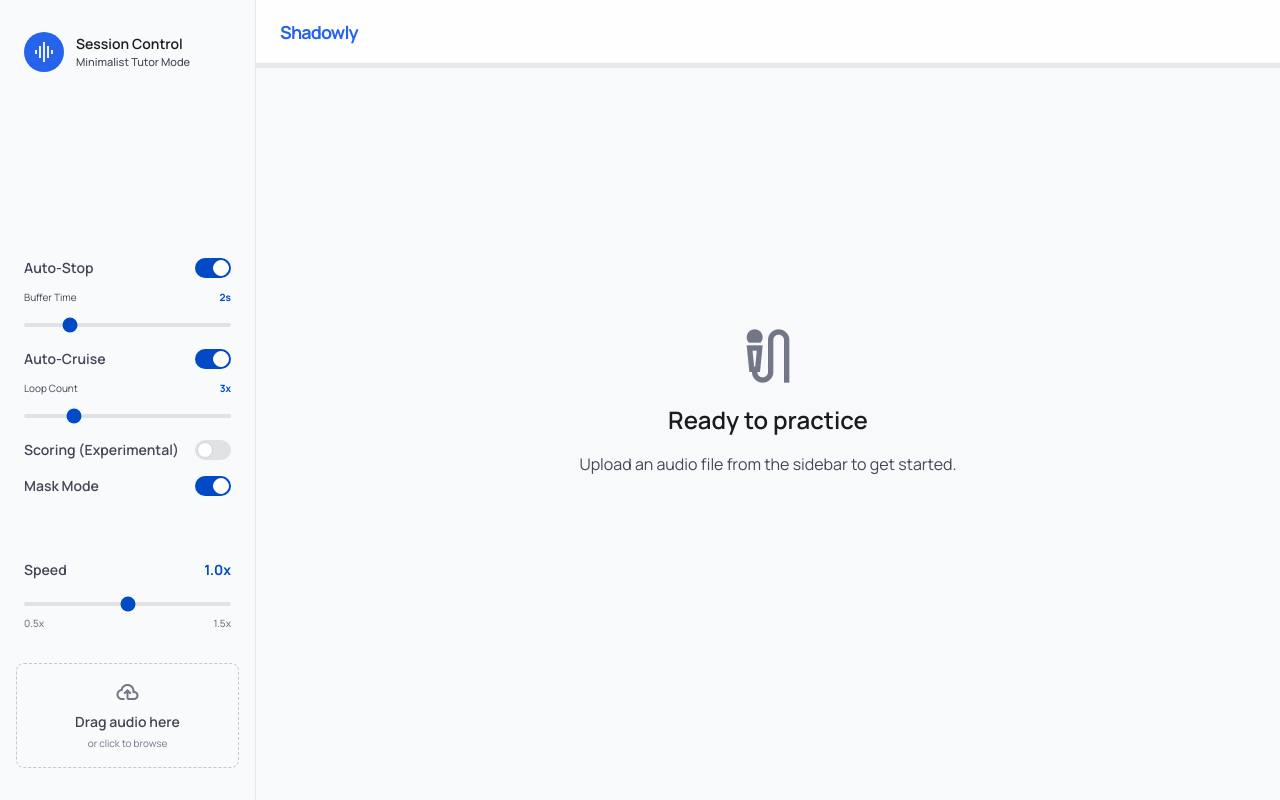
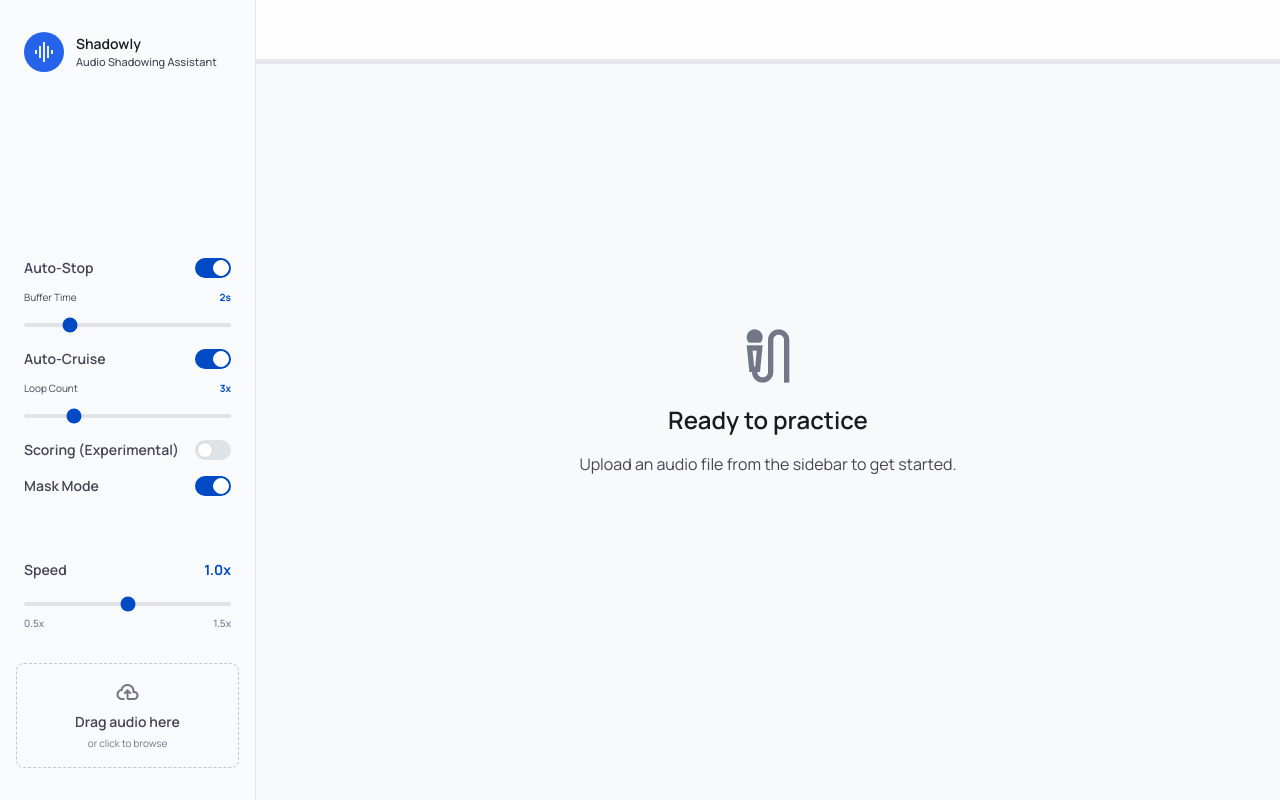
Before and after one commit to hanh-nd/shadowly, a React (Vite) app: page / in a window 1280 px wide. Built offline with nearby package versions, Linux system fonts and the light colour scheme.

Commit message:
feat: update UI

```diff
--- a/src/App.tsx
+++ b/src/App.tsx
@@ -1,5 +1,4 @@
 import { LoadingOverlay } from './components/LoadingOverlay';
-import { ProgressBar } from './components/ProgressBar';
 import { SentenceView } from './components/SentenceView';
 import { Sidebar } from './components/Sidebar';
 import { TopBar } from './components/TopBar';
@@ -30,8 +29,8 @@
       />
 
       <main className="flex-1 lg:ml-64 relative min-h-screen">
-        <TopBar />
-        <ProgressBar
+        <TopBar
+          filename={manager.filename}
           activeIndex={manager.activeIndex}
           total={manager.segments.length}
         />
--- a/src/components/ProgressBar.tsx
+++ /dev/null
@@ -1,16 +0,0 @@
-interface Props {
-  activeIndex: number;
-  total: number;
-}
-
-export function ProgressBar({ activeIndex, total }: Props) {
-  const pct = total > 0 ? ((activeIndex + 1) / total) * 100 : 0;
-  return (
-    <div className="fixed top-16 left-0 lg:left-64 right-0 h-1 bg-surface-container-high z-30">
-      <div
-        className="h-full bg-primary transition-all duration-300"
-        style={{ width: `${pct}%` }}
-      />
-    </div>
-  );
-}
--- a/src/components/Sidebar.tsx
+++ b/src/components/Sidebar.tsx
@@ -59,10 +59,10 @@
         </div>
         <div>
           <h2 className="font-label-sm text-label-sm text-on-surface">
-            Session Control
+            Shadowly
           </h2>
           <p className="text-[11px] text-on-surface-variant font-medium">
-            Minimalist Tutor Mode
+            Audio Shadowing Assistant
           </p>
         </div>
       </div>
--- a/src/components/TopBar.tsx
+++ b/src/components/TopBar.tsx
@@ -1,9 +1,25 @@
-export function TopBar() {
+interface Props {
+  filename?: string | null;
+  activeIndex: number;
+  total: number;
+}
+
+export function TopBar({ filename, activeIndex, total }: Props) {
+  const pct = total > 0 ? ((activeIndex + 1) / total) * 100 : 0;
+
   return (
     <nav className="fixed top-0 left-0 w-full z-50 flex h-16 px-6 items-center lg:left-64 lg:w-[calc(100%-16rem)] bg-white/80 backdrop-blur-md border-b border-slate-200">
       <span className="text-lg font-bold tracking-tighter text-blue-600">
-        Shadowly
+        {filename}
       </span>
+
+      {/* Progress Bar at the bottom of TopBar */}
+      <div className="absolute bottom-0 left-0 right-0 h-1 bg-surface-container-high overflow-hidden">
+        <div
+          className="h-full bg-primary transition-all duration-300"
+          style={{ width: `${pct}%` }}
+        />
+      </div>
     </nav>
   );
 }
--- a/src/hooks/usePipeline.ts
+++ b/src/hooks/usePipeline.ts
@@ -25,6 +25,7 @@
   error: string | null;
   audioBuffer: AudioBuffer | null;
   totalDuration: number;
+  filename: string | null;
 }
 
 export function usePipeline(): PipelineHook {
@@ -35,6 +36,7 @@
   const [error, setError] = useState<string | null>(null);
   const [audioBuffer, setAudioBuffer] = useState<AudioBuffer | null>(null);
   const [totalDuration, setTotalDuration] = useState(0);
+  const [filename, setFilename] = useState<string | null>(null);
 
   const abortControllerRef = useRef<AbortController | null>(null);
 
@@ -46,6 +48,7 @@
     setProgress(null);
     setAudioBuffer(null);
     setTotalDuration(0);
+    setFilename(null);
   }, []);
 
   const process = async (file: File) => {
@@ -60,6 +63,7 @@
     setError(null);
     setAudioBuffer(null);
     setTotalDuration(0);
+    setFilename(file.name);
     setStatus(ProcessingState.LoadingModel);
 
     try {
@@ -161,5 +165,6 @@
     error,
     audioBuffer,
     totalDuration,
+    filename,
   };
 }
--- a/src/hooks/useShadowingManager.ts
+++ b/src/hooks/useShadowingManager.ts
@@ -233,6 +233,7 @@
     error: pipeline.error,
     audioBuffer: pipeline.audioBuffer,
     totalDuration: pipeline.totalDuration,
+    filename: pipeline.filename,
     isPlayingOriginal: originalPlayer.isPlaying,
     isPlayingMine: minePlayer.isPlaying,
     isRecording: recorder.isRecording,
```
Also changed, not shown: 1 other file (tests, documents, lock files or other folders).
